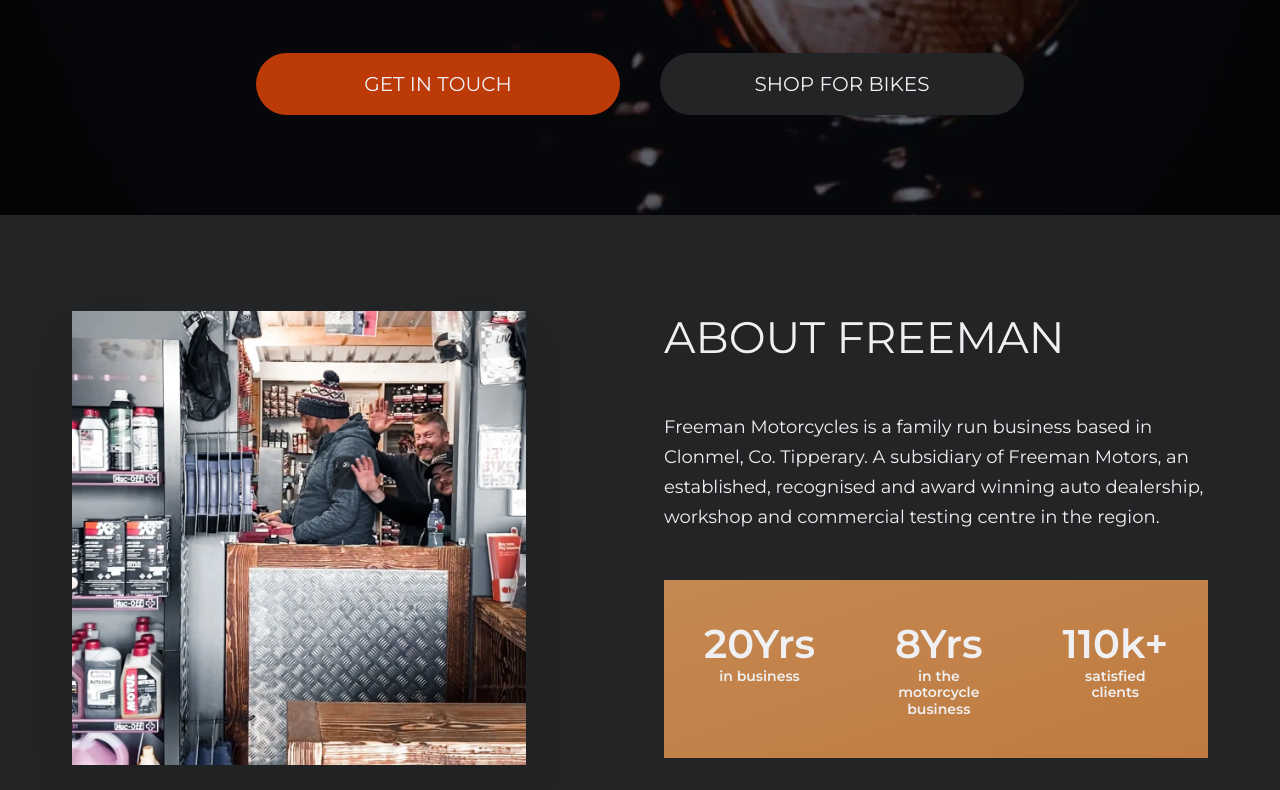
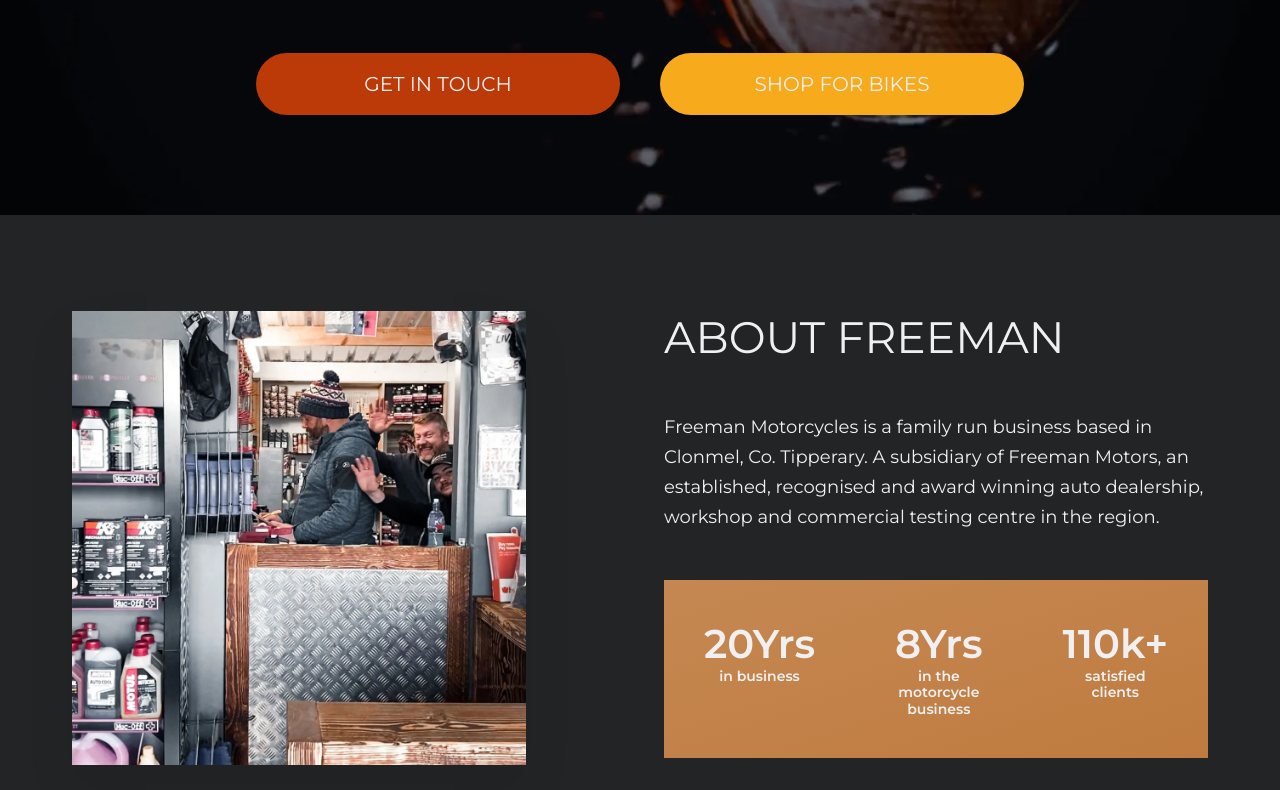
Before and after one commit to DanielBurkeDev/html-css-js-site, a plain HTML site: page index.html in a window 1280 px wide. Shown: the part 619-1409 px from the top of the page. Drawn offline with nearby package versions, Linux system fonts and the light colour scheme; some packages are replaced by stand-ins of ours; a script that the page names is missing.

Commit message:
cta colour change

```diff
--- a/css/style.css
+++ b/css/style.css
@@ -70,6 +70,7 @@ Medium: 11px
   --color-grey-dark-2: #222426;
   --color-grey-dark-3: #101010;
   --color-accent-1: #bf7b3f;
+  --color-light-orange: #f6aa1c;
   --color-accent-2: #260902;
   --color-accent-3: #bc3908;
   --color-white: #fff;
@@ -598,12 +599,12 @@ body {
   background-color: var(--color-accent-3);
 }
 
-.btn--green {
-  background-color: var(--color-grey-dark-2);
+.btn--light-orange {
+  background-color: var(--color-light-orange);
   color: var(--color-primary-light-1);
 }
-.btn--green::after {
-  background-color: var(--color-grey-dark-2);
+.btn--light-orange::after {
+  background-color: var(--color-light-orange);
 }
 
 .btn::after {
--- a/index.html
+++ b/index.html
@@ -78,7 +78,7 @@
             >Get in touch</a
             >
 
-            <a href="https://www.donedeal.ie/dealer/freeman-motorcycles" target="_blank" class="outside-link cta-btn btn btn--green btn--animated donedeal-link"
+            <a href="https://www.donedeal.ie/dealer/freeman-motorcycles" target="_blank" class="outside-link cta-btn btn btn--light-orange btn--animated donedeal-link"
             >Shop for Bikes</a
           >
           </div>
@@ -275,7 +275,7 @@
             </div>
 
             <div class="cta-shop-bikes">
-              <a href="https://www.donedeal.ie/dealer/freeman-motorcycles" target="_blank" class="cta-btn btn btn--orange btn--animated donedeal-link"
+              <a href="https://www.donedeal.ie/dealer/freeman-motorcycles" target="_blank" class="cta-btn btn btn--light-orange btn--animated donedeal-link"
             >Shop for Bikes</a
           >
             </div>
```
